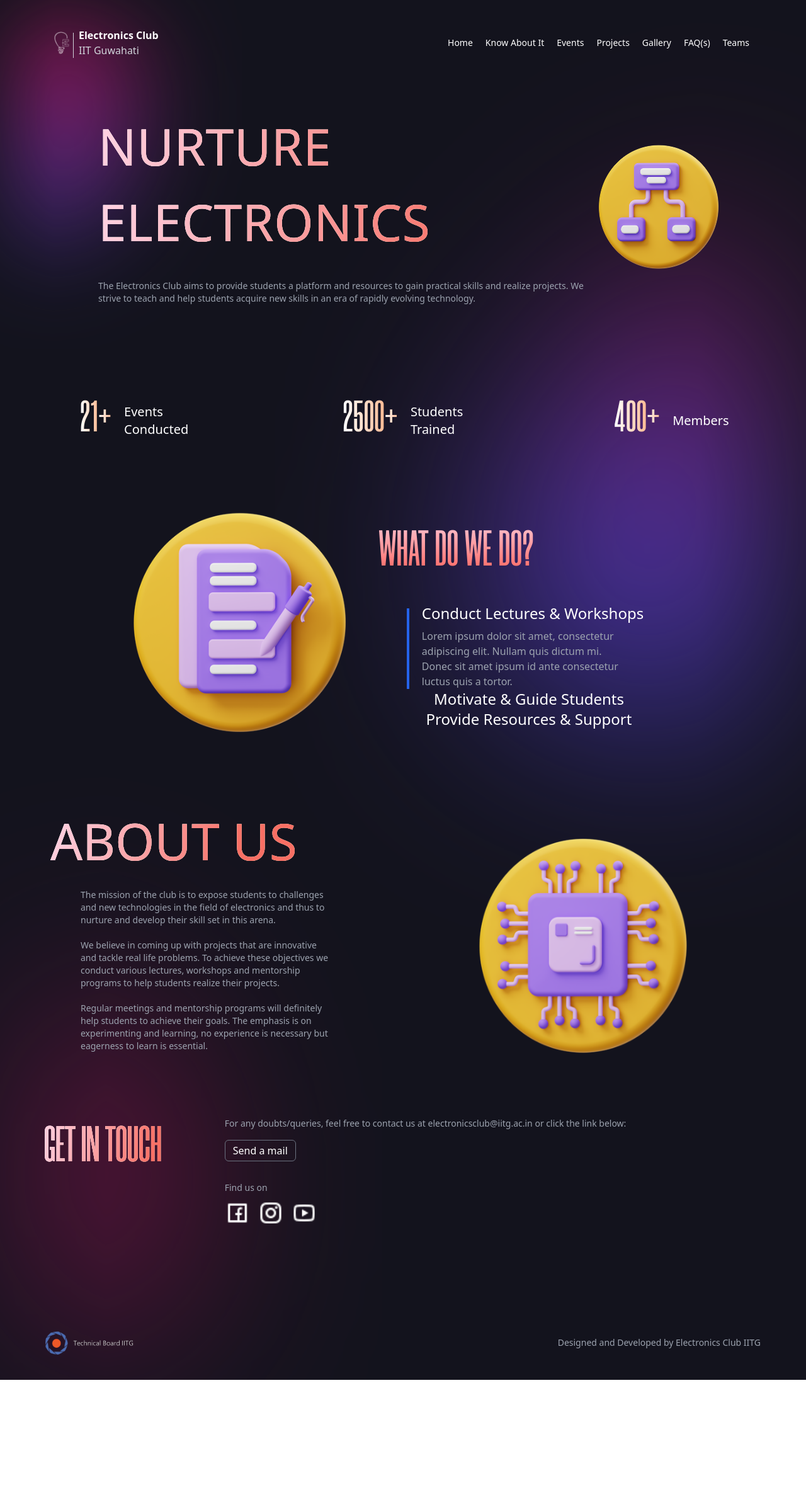
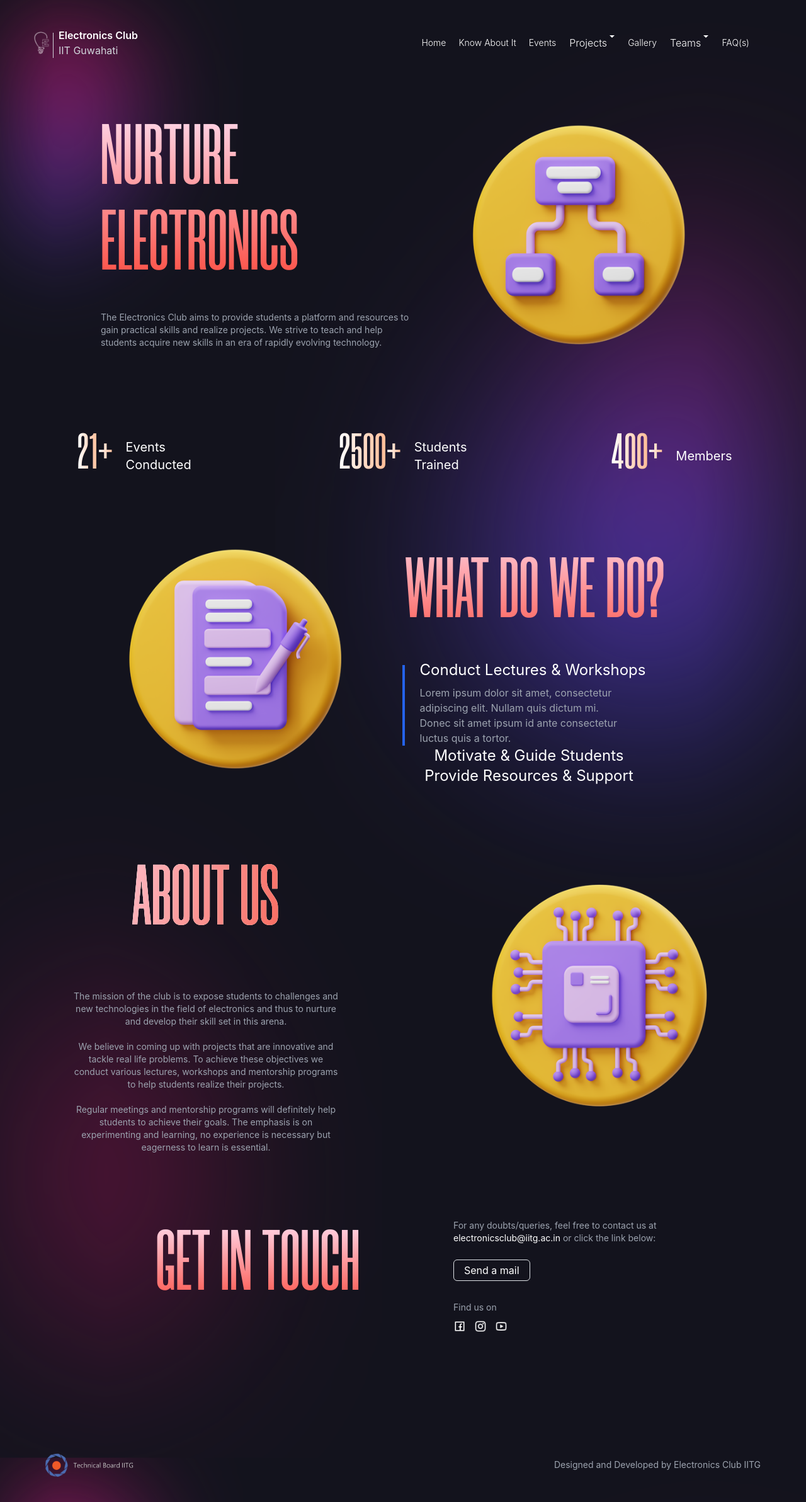
Before and after one commit to KoustubGRao/Ec-Website, a plain HTML site: page home.html in a window 1280 px wide. Shown: the whole page at 63% size. Before the commit the page ends 2191 px from the top, so only its background shows below. Drawn offline with nearby package versions, Linux system fonts and the light colour scheme; files whose address does not match are found by name.

Commit message:
late night changes

```diff
--- a/CSS/footer.css
+++ b/CSS/footer.css
@@ -9,7 +9,7 @@ footer .get-in-touch .heading
 {
     padding-right: 20px;
     padding-left: 10px;
-    font-family: 'morganite',sans-serif;
+    line-height: normal;
 }
 
 footer .get-in-touch .links
@@ -46,7 +46,7 @@ footer .links a{
 footer .links a img{
     margin-top: 5px;
     margin-right: 5px;
-    width: 40px;
+    width: 20px;
 }
 
 #bottom
--- a/CSS/main.css
+++ b/CSS/home.css
@@ -6,24 +6,22 @@ body{
 
 main #about-us
 {
-    font-style: morganite ;
     text-transform: uppercase;
     transform: translateY(4px);
-    font-size: 80px;
     margin-top: 0px;
-    line-height: 80px;
     background: linear-gradient(105.83deg, #FFD2E3 1.41%, #F86F64 75.93%), linear-gradient(107.11deg, #FFFFFF -0.93%, #FFBB94 81.79%), #FFFFFF;
     -webkit-background-clip: text;
     -webkit-text-fill-color: transparent;
     background-clip: text;
     text-fill-color: transparent;
+    text-align: center;
+    max-width: 420px;
 }
 
 main .about-us
 {
-    margin-right: 144px;
-    /* padding-left: 10px; */
-    margin-top: 40px;
+    max-width: 100%;
+    vertical-align: middle;
 }
 
 .accordion
@@ -45,22 +43,23 @@ main .about-us
     transition: max-height 0.2s ease-out;
   } */
 
-#text
-{
-    transition: 2s ease-out;
-}
 
 .what
 {
     font-size: 60px;
     padding-left: 20px;
-    text-align: left;
+    text-align: center;
     background: linear-gradient(105.83deg, #FFD2E3 1.41%, #F86F64 75.93%), linear-gradient(107.11deg, #FFFFFF -0.93%, #FFBB94 81.79%), #FFFFFF;
     -webkit-background-clip: text;
     -webkit-text-fill-color: transparent;
     background-clip: text;
     text-fill-color: transparent;
 
+}
+
+.nurture-electronics
+{
+    line-height: normal;
 }
 
 .counter
@@ -93,28 +92,28 @@ main .about-us
     padding-right: 156px;
 }
 
-.nurture{
-    font-size: 80px;
-    letter-spacing: 0.6px;
-    background: linear-gradient(105.83deg, #FFD2E3 1.41%, #F86F64 75.93%), linear-gradient(107.11deg, #FFFFFF -0.93%, #FFBB94 81.79%), #FFFFFF;
-    -webkit-background-clip: text;
-    -webkit-text-fill-color: transparent;
-    background-clip: text;
-    text-fill-color: transparent;
+.dimage
+{
+    min-width: 400px;
+    max-width: 400px;
 }
 
-.electronics{
-    letter-spacing: 0.6px;
-    font-size: 80px;
-    background: linear-gradient(105.83deg, #FFD2E3 1.41%, #F86F64 75.93%), linear-gradient(107.11deg, #FFFFFF -0.93%, #FFBB94 81.79%), #FFFFFF;
-    -webkit-background-clip: text;
-    -webkit-text-fill-color: transparent;
-    background-clip: text;
-    text-fill-color: transparent;
+.intro-img
+{
+    max-width: 100%;
+    vertical-align: middle;
+
 }
 
-.dimage
-{
-    min-width: 300px;
-    max-width: 400px;
+@media only screen and (max-width: 1024px) {
+    .dimage
+    {
+        width: 300px;
+    }
+    .about-us
+    {
+        width:300px;
+    }
+    .break
+    {display: none;}
 }
--- /dev/null
+++ b/CSS/homestyles.css
@@ -0,0 +1,288 @@
+@font-face {
+    font-family: "Morganite";
+    src: url('Morganite-SemiBold.ttf');
+}
+
+@media (min-width:1024px) {
+    .top-nav {
+        display: inline-flex !important;
+    }
+    .trans-paper {
+        display: inline-flex !important;
+        border-radius: 0 20px 20px 0;
+        width: 32vw;
+        height: 250px;
+        background: linear-gradient(to right, white, rgb(75, 75, 75));
+        opacity: 0.5;
+    }
+    .trans-paper-border {
+        display: inline-flex !important;
+        border-radius: 0 28px 28px 0;
+        border: 0.5px solid white;
+        opacity: 0.5;
+    }
+    .nurture-electronics {
+        display: block !important;
+    }
+    .about-us {
+        display: block !important;
+    }
+    .intro-img {
+        transform: translate(0,-260px);
+        width: 470px;
+    }
+    .intro-img-div {
+        margin-left: auto;
+        margin-right: 100px;
+    }
+
+}
+
+@media (max-width:1024px) {
+    .intro-img-div {
+        margin: auto;
+    }
+    .intro-img {
+        width: 90%;
+        margin: auto;
+    }
+    .height-fix {
+        margin-top: 20px;
+    }
+    .height-fix2 {
+        margin-top: 40px;
+    }
+}
+
+.home-body {
+    background: url('background.svg');
+    background-repeat: no-repeat;
+    background-size: cover;
+}
+
+.morganite-heading {
+    font-family: "Morganite";
+    font-size: 110px;
+    background: -webkit-linear-gradient(left,#FFD2E3, #F86F64);
+    -webkit-background-clip: text;
+    -webkit-text-fill-color: transparent;
+}
+
+.morganite-heading-1 {
+    font-family: "Morganite";
+    font-size: 136px;
+    letter-spacing: 0.6px;
+    background: -webkit-linear-gradient(#FFD2E3, #fc4639);
+    -webkit-background-clip: text;
+    -webkit-text-fill-color: transparent;
+}
+
+.morganite-heading-2 {
+    font-family: "Morganite";
+    font-size: 80px;
+    letter-spacing: 0.6px;
+    background: -webkit-linear-gradient(left,#ffffff, #FFBB94);
+    -webkit-background-clip: text;
+    -webkit-text-fill-color: transparent;
+}
+
+
+
+
+
+/* --------------------------------------- Events --------------------------------------- */
+
+.events{
+    padding: 0 7vw;
+}
+
+.event-row{
+    background: rgba(255, 255, 255, 0.1);
+    backdrop-filter: blur(40px);
+    /* Note: backdrop-filter has minimal browser support */
+
+    border-radius: 16px;
+    padding: 8px;
+    margin: 16px 0;
+}
+
+.events-title{
+    /* font-family: Sora; */
+    font-style: normal;
+    font-weight: normal;
+    font-size: 30px;
+    line-height: 48px;
+    /* identical to box height, or 120% */
+
+    letter-spacing: -0.03em;
+
+    color: #FFFFFF;
+
+}
+.events-desc{
+    /* font-family: Sora; */
+    font-style: normal;
+    font-weight: normal;
+    font-size: 14px;
+    line-height: 20px;
+    /* or 143% */
+
+    letter-spacing: -0.01em;
+
+    color: #FFFFFF;
+    opacity: 0.6;
+}
+
+.events-tag{
+    background: rgba(255, 255, 255, 0.15);
+    box-shadow: 2px 4px 16px rgba(0, 0, 0, 0.05);
+    border-radius: 4px;
+    width: max-content;
+    padding: 5px 10px;
+
+    /* font-family: Sora; */
+    font-style: normal;
+    font-weight: normal;
+    font-size: 12px;
+    line-height: 10px;
+    /* identical to box height, or 167% */
+
+    letter-spacing: -0.01em;
+
+    color: #FFFFFF;
+}
+
+.event-indicator{
+    background: #35AE57;
+    box-shadow: 2px 4px 16px rgba(0, 0, 0, 0.05);
+    border-radius: 4px;
+    position: relative;
+
+    width: max-content;
+    padding: 10px;
+    height:40px;
+    /* font-family: Sora; */
+    font-style: normal;
+    font-weight: normal;
+    font-size: 12px;
+    line-height: 20px;
+    /* identical to box height, or 167% */
+
+    letter-spacing: -0.01em;
+
+    color: #FFFFFF;
+
+
+}
+
+.event-indicators{
+
+    box-shadow: 2px 4px 16px rgba(0, 0, 0, 0.05);
+    border-radius: 4px;
+    position: relative;
+
+    width: max-content;
+    padding: 10px;
+    height:40px;
+    /* font-family: Sora; */
+    font-style: normal;
+    font-weight: normal;
+    font-size: 12px;
+    line-height: 20px;
+    /* identical to box height, or 167% */
+
+    letter-spacing: -0.01em;
+
+    color: #FFFFFF;
+
+
+}
+
+@media screen and (min-width:1024px) {
+    .event-indicator{
+        top: -250%;
+        left: -65%;
+    }
+
+}
+@media screen and (max-width:1024px) {
+    .event-indicator{
+        top: -824%;
+        left: -5%;
+    }
+
+}
+
+.eventmargin{
+    margin-top: 15px;
+    margin-bottom: 25px;
+}
+
+.event-indicator.active{
+    display: block;
+}
+
+.event-indicator.inactive{
+    display: none;
+}
+
+/* -
+----------------------------------------------------------------------------- */
+
+.footer-contact-section {
+    max-width: 400px;
+    color:white
+}
+
+.intro-sm-text {
+    max-width: 500px;
+    transform: translate(0,-380px);
+    margin-left: 11vw;
+}
+
+
+.nurture {
+    transform: translate(0,-250px);
+    margin-left: 11vw;
+}
+.electronics {
+    transform: translate(0,-330px);
+    margin-left: 11vw;
+}
+
+.img1 {
+    width: 240px !important;
+    height: 280px !important;
+  }
+
+  @media (max-width: 1024px) {
+    .img1 {
+      width: 200px !important;
+      height: 200px !important;
+    }
+  }
+
+  .header {
+    font-family: Morganite;
+    font-size: 136px;
+    font-style: normal;
+    font-weight: 600;
+    line-height: 144px;
+    letter-spacing: 0.6px;
+    margin-bottom: 5px;
+    background: -webkit-linear-gradient(105.83deg, #ffd2e3 1.41%, #f86f64 75.93%),
+      linear-gradient(107.11deg, #ffffff -0.93%, #ffbb94 81.79%),
+      linear-gradient(0deg, #ffffff, #ffffff);
+    -webkit-background-clip: text;
+    background-clip: text;
+    -webkit-text-fill-color: transparent;
+  }
+
+  .below-header {
+    /* font-family: Sora; */
+    font-size: 14px;
+    font-style: normal;
+    font-weight: 400;
+    line-height: 20px;
+    letter-spacing: -0.01em;
+  }
--- a/CSS/morganite.css
+++ b/CSS/morganite.css
@@ -13,7 +13,7 @@
 
 .morganite-heading-1 {
     font-family: "Morganite";
-    font-size: 80px;
+    font-size: 136px;
     letter-spacing: 0.6px;
     background: -webkit-linear-gradient(#FFD2E3, #fc4639);
     -webkit-background-clip: text;
@@ -22,7 +22,7 @@
 
 .morganite-heading-2 {
     font-family: "Morganite";
-    font-size: 70px;
+    font-size: 80px;
     letter-spacing: 0.6px;
     background: -webkit-linear-gradient(left,#ffffff, #FFBB94);
     -webkit-background-clip: text;
--- a/CSS/nav.css
+++ b/CSS/nav.css
@@ -12,8 +12,6 @@ header .home
     display: flex;
     flex-direction: row;
     align-items: center;
-    padding-left: 80px;
-    padding-right: 80px;
 }
 
 header .home .EC
@@ -62,19 +60,22 @@ header #navigation a
     padding-top: 8px;
     padding-bottom: 8px;
     cursor: pointer;
+    font-weight: 300;
 }
 
 header #navigation a:hover
 {
     --tw-bg-opacity: 1;
     background-color: rgb(124 58 237 / var(--tw-bg-opacity));
+    border-radius: 5px;
 }
 
 header #myDropdown1 a
 {
     opacity: 1;
-    background-color: #13131d;
     border-radius: 2px;
+    background-color: #e5e7eb;
+    color: #374151;
 
 }
 
@@ -82,20 +83,22 @@ header #myDropdown1 a:hover
 {
     --tw-bg-opacity: 1;
     background-color: #9ca3af ;
+    color: white;
 }
 
 header #myDropdown2 a
 {
     opacity: 1;
-    background-color: #13131d;
+    background-color: #e5e7eb;
     border-radius: 2px;
-
+    color: #374151;
 }
 
 header #myDropdown2 a:hover
 {
     --tw-bg-opacity: 1;
     background-color: #9ca3af;
+    color: white;
 }
 
 .dropdown {
--- a/JS/main.js
+++ b/JS/main.js
@@ -5,7 +5,7 @@ let dropdown2 = document.getElementById("myDropdown2");
 let accordion= document.getElementsByClassName("accordion");
 let context = document.getElementsByClassName("context");
 let image = document.getElementsByClassName("dimage");
-let highlight = document.getElementsByClassName("highlight")
+let highlight = document.getElementsByClassName("highlight");
 
 console.log("reading JS");
 
@@ -28,9 +28,12 @@ document.onclick = ()=>{
     }
 };
 
+let k=0;
 for(let i=0 ; i< accordion.length;i++)
 {
     accordion[i].addEventListener('click',()=>{
+        if(i!=k)
+        {
             context[i].classList.toggle("hidden");
             highlight[i].classList.toggle("border-l-4");
             highlight[i].classList.toggle("mt-2");
@@ -58,6 +61,8 @@ for(let i=0 ; i< accordion.length;i++)
                     }
                 }
             }
+        }
+        k=i;
     });
 
 }
--- a/home.html
+++ b/home.html
@@ -5,13 +5,14 @@
     <meta http-equiv="X-UA-Compatible" content="IE=edge">
     <meta name="viewport" content="width=device-width, initial-scale=1.0">
     <title>Home</title>
-    <link rel="stylesheet" href="CSS/main.css">
+    <link rel="stylesheet" href="CSS/home.css">
     <link rel="stylesheet" href="CSS/footer.css">
     <link rel="stylesheet" href="CSS/nav.css">
     <link rel="stylesheet" href="CSS/morganite.css">
     <link rel="icon" type="image/x-icon" href="ElectronicsClubLogo.png">
     <link href="https://fonts.googleapis.com/icon?family=Material+Icons" rel="stylesheet">
-    <script defer src="https://unpkg.com/alpinejs@3.2.4/dist/cdn.min.js"></script>
+    <link rel="stylesheet" href="https://cdn.jsdelivr.net/npm/bootstrap@4.3.1/dist/css/bootstrap.min.css" integrity="sha384-ggOyR0iXCbMQv3Xipma34MD+dH/1fQ784/j6cY/iJTQUOhcWr7x9JvoRxT2MZw1T" crossorigin="anonymous">
+    <script src="https://cdn.jsdelivr.net/npm/bootstrap@4.3.1/dist/js/bootstrap.min.js" integrity="sha384-JjSmVgyd0p3pXB1rRibZUAYoIIy6OrQ6VrjIEaFf/nJGzIxFDsf4x0xIM+B07jRM" crossorigin="anonymous"  ></script>
     <script src="https://cdn.tailwindcss.com"></script>
     <script src="JS/main.js" defer></script>
     <script src="JS/jquery.counterup.min.js" defer></script>
@@ -20,10 +21,11 @@
 
 <body class="home-body">
 
-    <header class="header">
+    <header class="header flex">
 
         <!-- EC LOGO  -->
-        <a href="home.html" class="home">
+        <div>
+            <a href="home.html" class="home px-5 pr-5 sm:px-20 sm:pr-20">
                 <div><img src="images/ec_logo.png" class="inline-flex" id="logo"></div>
                 <div id="line"></div>
                 <div id="display">
@@ -31,34 +33,35 @@
                     <div class="IIT">IIT Guwahati</div>
                 </div>
             </a>
+        </div>
         <!-- End of Logo -->
 
         <!-- Nav Bar -->
-        <button class="inline-flex morganite-heading hover:bg-gray-900 lg:hidden ml-auto nav-toggler" data-target="#navigation">
-            <i class="material-icons text-white-100">Menu</i>
+        <button class="inline-flex morganite-heading hover:bg-gray-900 lg:hidden ml-auto nav-toggler " data-target="#navigation">
+            <i class="material-icons ">Menu</i>
         </button>
         <div class="hidden top-nav w-full lg:inline-flex lg:flex-grow lg:w-auto" id="navigation">
-            <div class="lg:inline-flex lg:flex-row lg:ml-auto flex flex-col text-sm">
+            <div class="lg:inline-flex lg:flex-row lg:ml-auto flex flex-col items-center text-sm">
 
                 <a class="lg:inline-flex lg:w-auto" id='nav1' href="home.html">Home</a>
                 <a class="lg:inline-flex lg:w-auto" id='nav2'>Know About It</a>
                 <a class="lg:inline-flex lg:w-auto" id='nav3'>Events</a>
                 <div class="dropdown">
-                    <a class="pbtn lg:inline-flex lg:w-auto" id='nav4'>Projects</a>
+                    <a class="pbtn btn dropdown-toggle lg:inline-flex lg:w-auto" id="nav4" data-toggle="dropdown" aria-haspopup="true" aria-expanded="false">Projects</a>
                     <div id="myDropdown1" class="dropdown-content flex flex-col absolute hidden">
                         <a href="#">Ongoing</a>
                         <a href="#">Past</a>
                     </div>
                 </div>
                 <a class="lg:inline-flex lg:w-auto" id='nav5'>Gallery</a>
-                <a class="lg:inline-flex lg:w-auto" id='nav6' href="faq.html">FAQ(s)</a>
                 <div class="dropdown">
-                    <a class="tbtn lg:inline-flex lg:w-auto" id='nav7'>Teams</a>
-                    <div id="myDropdown2" class="dropdown-content flex flex-col absolute hidden">
+                    <a class="tbtn btn dropdown-toggle lg:inline-flex lg:w-auto" id='nav7' data-toggle="dropdown" aria-haspopup="true" aria-expanded="false">Teams</a>
+                    <div id="myDropdown2" class="hidden dropdown-content grid grid-cols-1 grid-rows-2 absolute" aria-labelledby="dropdownMenuLink">
                         <a href="#">Current</a>
                         <a href="#">Alumni</a>
                     </div>
                 </div>
+                <a class="lg:inline-flex lg:w-auto" id='nav6'>FAQ(s)</a>
             </div>
         </div>
         <!-- End of Nav Bar -->
@@ -67,20 +70,19 @@
 
     <main>
         <!-- Intro Begin-->
-        <div style="padding-right:120px;padding-left: 156px; margin-top:80px;">
-            <div class="flex flex-row items-center">
-                <div class="nurture-electronics flex flex-col">
-                    <div class="nurture uppercase">Nurture</div>
-                    <div class="electronics uppercase">Electronics</div>
-                    <div class="text-sm text-gray-400 mt-8">The Electronics Club aims to provide students
-                        a
-                        platform and resources to gain practical skills and realize projects. We strive to teach and
-                        help
+        <div class="pl-16 pr-20 lg:pl-40 lg:pr-28" style="margin-top:80px;">
+            <div class="flex flex-col items-center lg:grid lg:grid-cols-2 lg:gap-x-5">
+                <div class="nurture-electronics flex flex-col ">
+                    <div class="morganite-heading-1 sm:text-center lg:text-left uppercase">Nurture <br class="break">Electronics</div>
+                    <div class="text-sm text-gray-400 mt-8">
+                        The Electronics Club aims to provide students a
+                        platform and resources to gain practical skills and realize projects.
+                        We strive to teach and help
                         students acquire new skills in an era of rapidly evolving technology.
                     </div>
                 </div>
-                <div class="intro-img-div">
-                    <img class="intro-img" src="images/image_3.png" width="400px"/>
+                <div class="intro-img-div mt-10 md:mt-0">
+                    <img class="intro-img lg:ml-auto lg:mr-auto" src="images/image_3.png" width="400px"/>
                 </div>
             </div>
         </div>
@@ -88,7 +90,7 @@
 
 
         <!-- Stats begin -->
-        <div class="mt-36 mb-10 flex flex-col lg:flex-row lg:justify-center">
+        <div class="mt-28 mb-10 flex flex-col lg:flex-row lg:justify-center">
             <div class="basis-1/3 flex flex-row items-center justify-center">
                 <div class="morganite-heading-2 counter">21</div>
                     <div class="plus morganite-heading-2" data-target="21" style="margin-right: 20px;">+</div>
@@ -108,7 +110,7 @@
         <!-- Stats End-->
 
         <!-- What we do Begin -->
-        <div class=" pt-10 mt-10 flex flex-col justify-center items-center lg:flex lg:flex-row lg:justify-center" >
+        <div class=" pt-10 mt-10 flex flex-col justify-center items-center md:flex md:flex-row md:justify-center" >
             <div>
                     <img class="dimage wwd-image1" src="images/image_1.png"
                         style="top:0;left:0;opacity:1;" />
@@ -121,7 +123,7 @@
                 <div class="what morganite-heading-1 uppercase">
                     What do we do?
                 </div>
-                <div class="mt-5 flex flex-col items-center">
+                <div class="flex flex-col items-center">
                     <div class="squeeze1 lg:mx-16 flex flex-row">
                         <div class="highlight border-blue-600 mt-2 mr-2 border-l-4 support-bar1"></div>
                         <div class="mx-3">
@@ -170,14 +172,12 @@
         <!-- What we do end -->
 
         <!-- About Us -->
-        <div class="my-20 px-4 flex flex-col items-center lg:flex lg:flex-row lg:justify-center">
-            <div class="lg:flex lg:flex-col">
-                <div class="mx-16 flex flex-col lg:flex-row lg:items-center">
-                    <div id="about-us">
+        <div class="my-20 px-4 flex flex-col items-center md:grid md:grid-cols-2 md:gap-x-5">
+            <div class="ml-auto mr-auto" style="text-align: center;">
+                <div id="about-us" class="morganite-heading-1">
                     About Us
                 </div>
-                </div>
-                <div class="ml-12 mt-10 lg:mx-28 text-sm text-gray-400 " style="max-width:420px">
+                <div class="mt-10 text-sm text-gray-400 text-center " style="max-width:420px">
                     The mission of the club is to expose students to challenges and new technologies in the field of
                     electronics and thus to nurture and develop their skill set in this arena.<br><br>
                     We believe in coming up with projects that are innovative and tackle real life problems. To achieve
@@ -188,20 +188,20 @@
                     essential.
                 </div>
             </div>
-            <div class="about-us pl-24 lg:mt-0"><img src="images/image_2.png" width="400px"></div>
+            <div class="about-us ml-auto mr-auto"><img src="images/image_2.png"></div>
         </div>
         <!-- About Us End -->
     </main>
 
     <footer>
         <!-- Get In touch -->
-        <div class="get-in-touch flex flex-col lg:flex-row">
-            <div class="heading">
+        <div class="get-in-touch flex flex-col items-center lg:grid lg:grid-cols-2">
+            <div class="morganite-heading-1 heading lg:flex lg:flex-row lg:items-center lg:justify-end mr-5">
                 GET IN TOUCH
             </div>
-            <div class="footer-contact-section lg:mx-20">
+            <div class="footer-contact-section lg:mx-20 ">
                 <div class="text-sm text-gray-400 mt-4 lg:mt-0">
-                    For any doubts/queries, feel free to contact us at electronicsclub@iitg.ac.in or click the link
+                    For any doubts/queries, feel free to contact us at <span style="font-weight: 380; color: white;"> electronicsclub@iitg.ac.in </span>or click the link
                     below:
                 </div>
                 <div class="my-4">
```
Also changed, not shown: CSS/Morganite-SemiBold.ttf (added), package-lock.json (added). Lines whose indentation alone changed are shown as unchanged.
